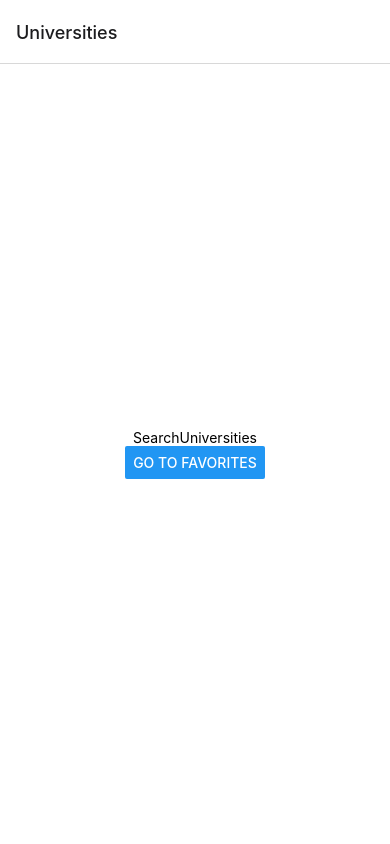
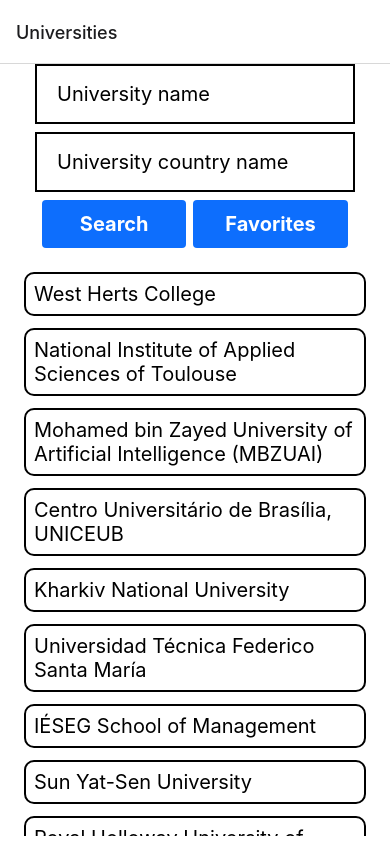
Before and after one commit to ryguigas0/UniversitySearch, a React Native app: screen /Universities in a window 390 px wide. Built offline with nearby package versions, Linux system fonts and the light colour scheme.

Commit message:
stylized search universities page

```diff
--- a/App.js
+++ b/App.js
@@ -1,5 +1,5 @@
-import SearchUniversities from "./SearchUniversities";
-import FavouritedUniversities from "./FavoritedUniversites";
+import SearchUniversities from "./screens/SearchUniversities";
+import FavouritedUniversities from "./screens/FavoritedUniversites";
 import { NavigationContainer } from "@react-navigation/native";
 import { createNativeStackNavigator } from '@react-navigation/native-stack';
 
--- a/SearchUniversities.js
+++ /dev/null
@@ -1,23 +0,0 @@
-import { StyleSheet, Text, View } from 'react-native';
-
-import { Button } from 'react-native';
-
-export default function SearchUniversities({ navigation }) {
-    function changeScreens() {
-        navigation.navigate("Favourites")
-    }
-
-    return <View style={styles.container}>
-        <Text>SearchUniversities</Text>
-        <Button title='Go to favorites' onPress={changeScreens} />
-    </View>
-}
-
-const styles = StyleSheet.create({
-    container: {
-        flex: 1,
-        backgroundColor: '#fff',
-        alignItems: 'center',
-        justifyContent: 'center',
-    },
-});
--- /dev/null
+++ b/components/Button.js
@@ -0,0 +1,11 @@
+import { Pressable, Text } from "react-native";
+
+
+export default function Button(props) {
+    const { onPress, title, style } = props;
+    return (
+        <Pressable style={style.button} onPress={onPress}>
+            <Text style={style.text}>{title}</Text>
+        </Pressable>
+    );
+}
--- /dev/null
+++ b/components/UniversityListItem.js
@@ -0,0 +1,23 @@
+import { StyleSheet, Text, View } from "react-native"
+
+
+export default function UniversityListItem({ university }) {
+    // console.log({ university })
+
+    return <View style={styles.universityListItemContainer}>
+        <Text style={styles.universityListItemText}>{university.name}</Text>
+    </View>
+}
+
+const styles = StyleSheet.create({
+    universityListItemContainer: {
+        marginBottom: 12,
+        padding: 8,
+        borderColor: "#000",
+        borderWidth: 2,
+        borderRadius: 10,
+    },
+    universityListItemText: {
+        fontSize: 20
+    }
+})
--- /dev/null
+++ b/screens/SearchUniversities.js
@@ -0,0 +1,165 @@
+import { useState } from 'react';
+import { FlatList, StyleSheet, TextInput, View } from 'react-native';
+import Button from "../components/Button"
+
+
+import UniversityListItem from '../components/UniversityListItem'
+
+export default function SearchUniversities({ navigation }) {
+    let [universities, setUniversities] = useState([{
+        "name": "West Herts College",
+        "domains": ["student.westherts.ac.uk", "westherts.ac.uk"],
+        "web_pages": ["https://westherts.ac.uk"],
+        "country": "United Kingdom",
+        "alpha_two_code": "GB",
+        "state-province": null
+    },
+    {
+        "name": "National Institute of Applied Sciences of Toulouse",
+        "domains": ["insa-toulouse.fr"],
+        "web_pages": ["https://insa-toulouse.fr"],
+        "country": "France",
+        "alpha_two_code": "FR",
+        "state-province": null
+    },
+    {
+        "name": "Mohamed bin Zayed University of Artificial Intelligence (MBZUAI)",
+        "domains": ["mbzuai.ac.ae"],
+        "web_pages": ["https://mbzuai.ac.ae/"],
+        "country": "United Arab Emirates",
+        "alpha_two_code": "AE",
+        "state-province": "Abu Dhabi"
+    },
+    {
+        "name": "Centro Universitário de Brasília, UNICEUB",
+        "domains": ["sempreceub.com", "uniceub.br"],
+        "web_pages": ["https://www.uniceub.br"],
+        "country": "Brazil",
+        "alpha_two_code": "BR",
+        "state-province": null
+    },
+    {
+        "name": "Kharkiv National University",
+        "domains": ["student.karazin.ua", "karazin.ua"],
+        "web_pages": ["https://karazin.ua"],
+        "country": "Ukraine",
+        "alpha_two_code": "UA",
+        "state-province": null
+    },
+    {
+        "name": "Universidad Técnica Federico Santa María",
+        "domains": ["usm.cl"],
+        "web_pages": ["https://usm.cl"],
+        "country": "Chile",
+        "alpha_two_code": "CL",
+        "state-province": null
+    },
+    {
+        "name": "IÉSEG School of Management",
+        "domains": ["ieseg.fr"],
+        "web_pages": ["https://ieseg.fr"],
+        "country": "France",
+        "alpha_two_code": "FR",
+        "state-province": null
+    },
+    {
+        "name": "Sun Yat-Sen University",
+        "domains": ["mail2.sysu.edu.cn", "mail.sysu.edu.cn"],
+        "web_pages": ["https://sysu.edu.cn"],
+        "country": "China",
+        "alpha_two_code": "CN",
+        "state-province": null
+    },
+    {
+        "name": "Royal Holloway University of London",
+        "domains": ["rhul.ac.uk"],
+        "web_pages": ["https://rhul.ac.uk"],
+        "country": "United Kingdom",
+        "alpha_two_code": "GB",
+        "state-province": null
+    }])
+    let [universityName, setUniversityName] = useState("")
+    let [universityCountry, setUniversityCountry] = useState("")
+
+    function changeScreens() {
+        navigation.navigate("Favourites")
+    }
+
+    return <View style={styles.container}>
+        <View>
+            <TextInput
+                style={styles.universitiesFilter}
+                value={universityName}
+                placeholder={"University name"} onchange={setUniversityName} />
+            <TextInput
+                style={styles.universitiesFilter}
+                value={universityCountry}
+                placeholder={"University country name"}
+                onchange={setUniversityCountry} />
+        </View>
+        <View style={styles.universitiesButtonGroup}>
+            <Button
+                style={styles.universitiesButton}
+                title='Search'
+                onPress={changeScreens} />
+            <Button
+                style={styles.universitiesButton}
+                title='Favorites'
+                onPress={changeScreens} />
+        </View>
+        <View style={{ flex: 1 }}>
+            <FlatList
+                style={styles.universitiesList}
+                data={universities}
+                renderItem={({ item }) => <UniversityListItem university={item} />}
+                keyExtractor={(uni) => uni.name} />
+        </View>
+    </View>
+}
+
+const styles = StyleSheet.create({
+    container: {
+        flex: 1,
+        backgroundColor: '#fff',
+        alignItems: 'center',
+        justifyContent: 'flex-start',
+    },
+    universitiesFilter: {
+        marginBottom: 8,
+        paddingHorizontal: 20,
+        paddingVertical: 16,
+        borderColor: "#000",
+        borderWidth: 2,
+        width: "20rem",
+        fontSize: 20
+    },
+    universitiesButtonGroup: {
+        display: "flex",
+        flexDirection: 'row',
+        justifyContent: 'space-evenly',
+        width: "20rem",
+    },
+    universitiesButton: {
+        button: {
+            alignItems: 'center',
+            justifyContent: 'center',
+            paddingVertical: 12,
+            paddingHorizontal: 32,
+            borderRadius: 4,
+            elevation: 3,
+            backgroundColor: '#0d6efd',
+            minWidth: "9rem"
+        },
+        text: {
+            fontWeight: 'bold',
+            color: "white",
+            fontSize: 20
+        }
+    },
+    universitiesList: {
+        margin: 8,
+        paddingHorizontal: 16,
+        paddingTop: 16,
+        overflow: 'scroll'
+    }
+});
```
Also changed, not shown: screens/FavoritedUniversites.js (renamed from FavoritedUniversites.js).
